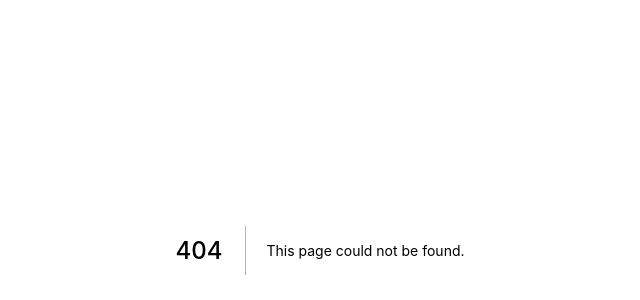
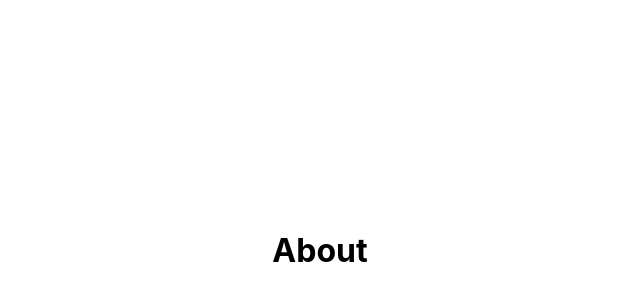
Before and after one commit to geogeorgiou/next-strapi, a Next.js app in the folder frontend/: page /about in a window 1280 px wide. Before the commit this address had no page. Shown: the part 150-450 px from the top of the page, without its empty margins (320-960 px from the left). Built offline with nearby package versions, Linux system fonts and the light colour scheme.

Commit message:
adding sample about page

```diff
--- /dev/null
+++ b/frontend/components/Layout/Layout.tsx
@@ -0,0 +1,16 @@
+import styles from "../../styles/Layout.module.css"
+import React from "react";
+
+type LayoutProps = {
+    children: React.ReactNode
+}
+
+export const Layout = ({children}: LayoutProps) => {
+    return (
+        <div className={styles.container}>
+            <main className={styles.main}>
+                {children}
+            </main>
+        </div>
+    );
+};
--- /dev/null
+++ b/frontend/components/Layout/index.tsx
@@ -0,0 +1,3 @@
+export {
+    Layout
+} from "./Layout"
--- a/frontend/pages/_app.tsx
+++ b/frontend/pages/_app.tsx
@@ -1,8 +1,13 @@
 import '../styles/globals.css'
 import type { AppProps } from 'next/app'
+import {Layout} from "../components/Layout";
 
 function MyApp({ Component, pageProps }: AppProps) {
-  return <Component {...pageProps} />
+  return (
+      <Layout>
+        <Component {...pageProps} />
+      </Layout>
+  )
 }
 
 export default MyApp
--- /dev/null
+++ b/frontend/pages/about.tsx
@@ -0,0 +1,16 @@
+import {NextPage} from "next";
+import Head from "next/head";
+
+const About: NextPage = props => {
+    return (
+        <div>
+            <Head>
+                <title>About</title>
+                <meta name={"keywords"} content={"about page more content"}/>
+            </Head>
+            <h1>About</h1>
+        </div>
+    );
+};
+
+export default About
--- a/frontend/pages/index.tsx
+++ b/frontend/pages/index.tsx
@@ -1,7 +1,7 @@
 import type { NextPage } from 'next'
 import Head from 'next/head'
 import Image from 'next/image'
-import styles from '../styles/Home.module.css'
+import styles from '../styles/Layout.module.css'
 
 const Home: NextPage = () => {
   return (
```
Also changed, not shown: frontend/styles/Layout.module.css (renamed from frontend/styles/Home.module.css).
